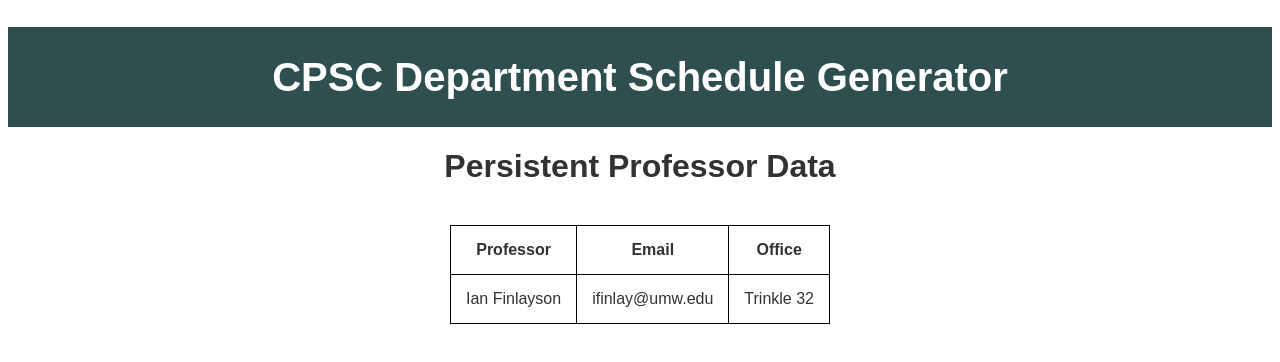
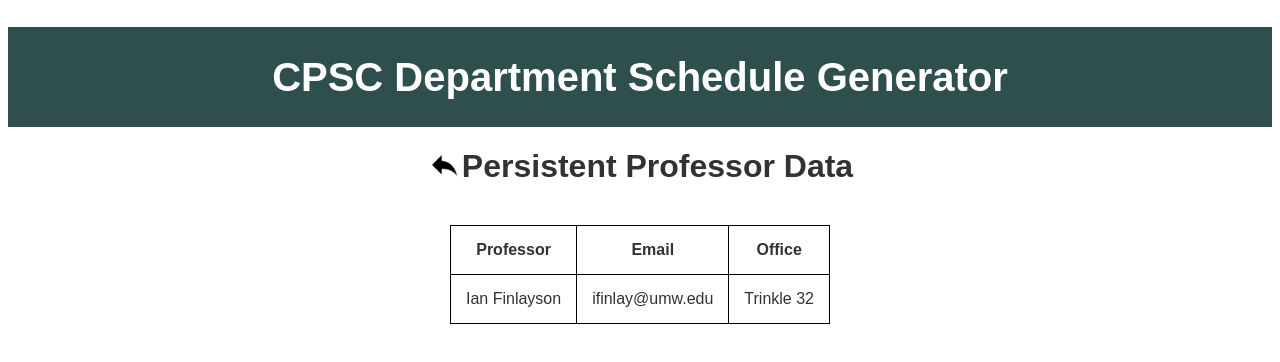
Before and after one commit to jberengu/Schedule-Generator, a website: page electron/src/prof_data.html in a window 1280 px wide. Drawn offline with Linux system fonts and the light colour scheme.

Commit message:
Added a back arrow to the persistent prof data page.

```diff
--- a/electron/src/prof_data.html
+++ b/electron/src/prof_data.html
@@ -9,7 +9,7 @@
     <div class="header">
       <h1><a href="index.html">CPSC Department Schedule Generator</a></h1>
     </div>
-    <h1>Persistent Professor Data</h1>
+    <h1><a href="schedule.html"><img class="icon" src="images/back_arrow_icon.png" width="25px" height="25px" style="vertical-align: text-top;"></a>Persistent Professor Data</h1>
     <table>
       <thead>
         <th>Professor</th>
--- a/electron/src/stylesheet.css
+++ b/electron/src/stylesheet.css
@@ -59,6 +59,7 @@ h1 {
 
 .icon {
 	vertical-align: middle;
+	margin: 5px;
 }
 
 .icon:hover {
```
Also changed, not shown: electron/src/images/back_arrow_icon.png (added).
